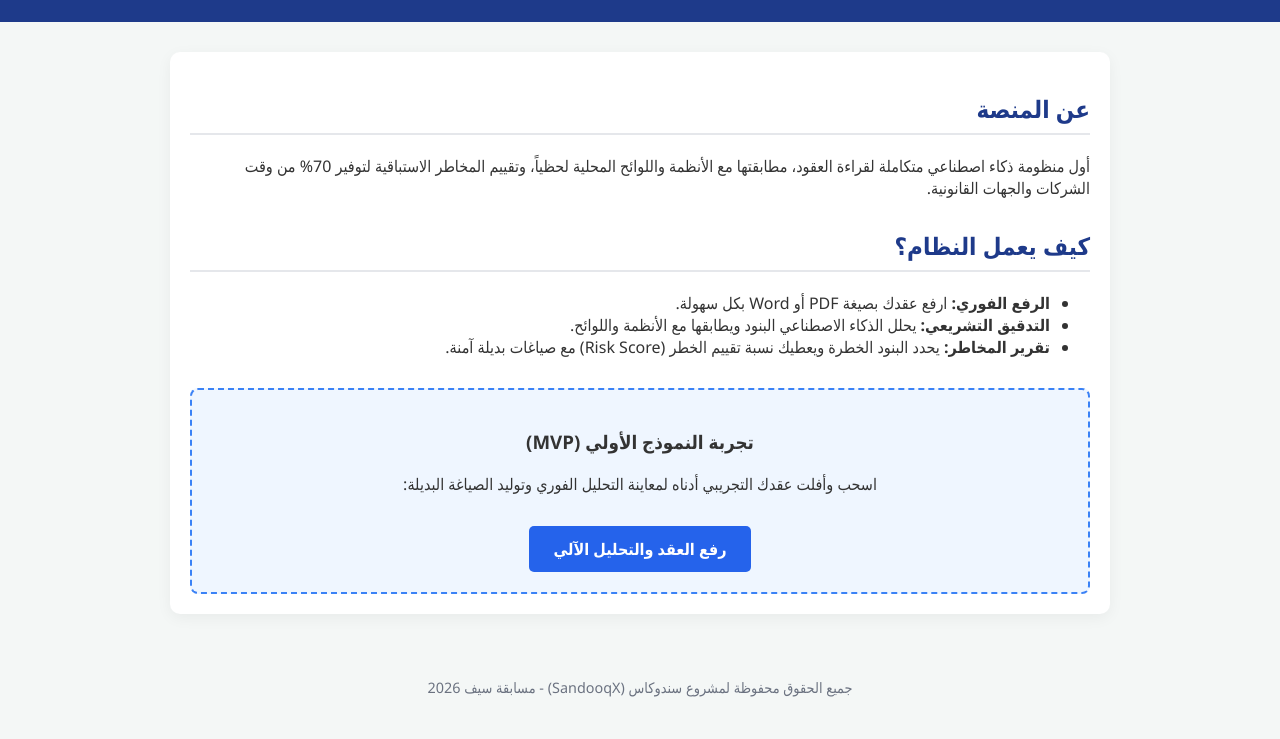
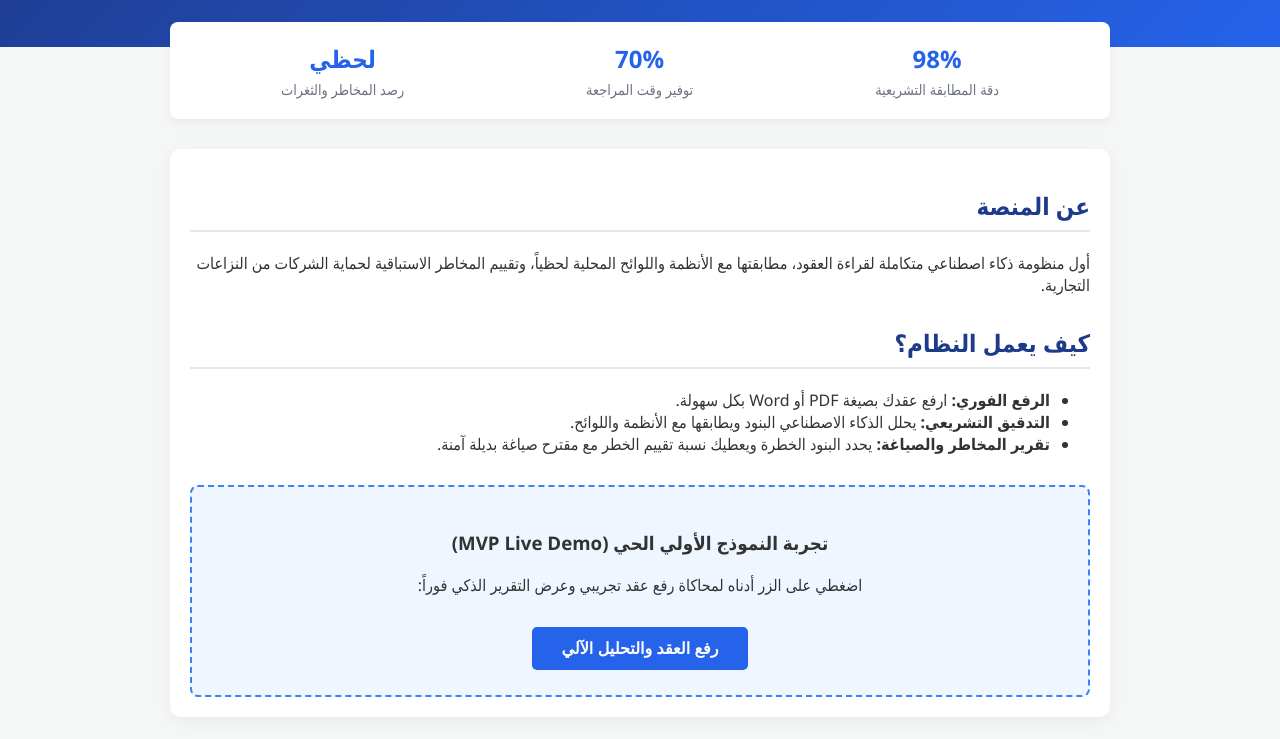
Before and after one commit to nuha734/-sandooqx-platform, a plain HTML site: page index.html in a window 1280 px wide. Shown: the part 178-917 px from the top of the page. Drawn offline with Linux system fonts and the light colour scheme.

Commit message:
Update index.html

```diff
--- a/index.html
+++ b/index.html
@@ -14,22 +14,45 @@
             text-align: right;
         }
         header {
-            background-color: #1e3a8a;
+            background: linear-gradient(135deg, #1e3a8a, #2563eb);
             color: white;
-            padding: 40px 20px;
+            padding: 50px 20px;
             text-align: center;
         }
         header h1 {
             margin: 0 0 10px 0;
-            font-size: 2.5em;
+            font-size: 2.8em;
         }
         header p {
             font-size: 1.2em;
             color: #93c5fd;
+            max-width: 700px;
+            margin: 0 auto;
+        }
+        .stats-bar {
+            display: flex;
+            justify-content: space-around;
+            background-color: #ffffff;
+            padding: 20px;
+            box-shadow: 0 4px 10px rgba(0,0,0,0.05);
+            max-width: 900px;
+            margin: -25px auto 30px auto;
+            border-radius: 8px;
+            text-align: center;
+        }
+        .stat-item h3 {
+            margin: 0;
+            color: #2563eb;
+            font-size: 1.5em;
+        }
+        .stat-item p {
+            margin: 5px 0 0 0;
+            color: #6b7280;
+            font-size: 0.9em;
         }
         .container {
             max-width: 900px;
-            margin: 30px auto;
+            margin: 0 auto 40px auto;
             padding: 20px;
             background: white;
             border-radius: 10px;
@@ -43,26 +66,47 @@
             border-bottom: 2px solid #e5e7eb;
             padding-bottom: 8px;
         }
+        .demo-box {
+            background: #eff6ff;
+            border: 2px dashed #3b82f6;
+            padding: 25px;
+            border-radius: 8px;
+            text-align: center;
+            margin-top: 20px;
+        }
         .cta-btn {
             display: inline-block;
             background-color: #2563eb;
             color: white;
-            padding: 12px 25px;
+            padding: 12px 30px;
             text-decoration: none;
             border-radius: 5px;
             font-weight: bold;
             margin-top: 15px;
+            cursor: pointer;
+            border: none;
+            font-size: 1em;
         }
         .cta-btn:hover {
             background-color: #1d4ed8;
         }
-        .demo-box {
-            background: #eff6ff;
-            border: 2px dashed #3b82f6;
+        #result-area {
+            display: none;
+            margin-top: 20px;
+            background: #fff;
+            border: 1px solid #cbd5e1;
             padding: 20px;
             border-radius: 8px;
-            text-align: center;
-            margin-top: 20px;
+            text-align: right;
+        }
+        .risk-badge {
+            background-color: #fee2e2;
+            color: #991b1b;
+            padding: 5px 10px;
+            border-radius: 4px;
+            font-weight: bold;
+            display: inline-block;
+            margin-bottom: 10px;
         }
         footer {
             text-align: center;
@@ -75,14 +119,29 @@
 <body>
 
     <header>
-        <h1>سندوكاس | SandooqX</h1>
-        <p>العدالة الوقائية الذكية: احمِ عقودك التجارية قبل أن يتحول البند إلى نزاع.</p>
+        <h1>⚖️ سندوكاس | SandooqX</h1>
+        <p>العدالة الوقائية الذكية: منظومة استباقية لتحليل العقود، مطابقتها مع التشريعات، والتنبؤ بالنزاعات قبل وقوعها.</p>
     </header>
+
+    <div class="stats-bar">
+        <div class="stat-item">
+            <h3>98%</h3>
+            <p>دقة المطابقة التشريعية</p>
+        </div>
+        <div class="stat-item">
+            <h3>70%</h3>
+            <p>توفير وقت المراجعة</p>
+        </div>
+        <div class="stat-item">
+            <h3>لحظي</h3>
+            <p>رصد المخاطر والثغرات</p>
+        </div>
+    </div>
 
     <div class="container">
         <div class="section">
             <h2>عن المنصة</h2>
-            <p>أول منظومة ذكاء اصطناعي متكاملة لقراءة العقود، مطابقتها مع الأنظمة واللوائح المحلية لحظياً، وتقييم المخاطر الاستباقية لتوفير 70% من وقت الشركات والجهات القانونية.</p>
+            <p>أول منظومة ذكاء اصطناعي متكاملة لقراءة العقود، مطابقتها مع الأنظمة واللوائح المحلية لحظياً، وتقييم المخاطر الاستباقية لحماية الشركات من النزاعات التجارية.</p>
         </div>
 
         <div class="section">
@@ -90,14 +149,21 @@
             <ul>
                 <li><strong>الرفع الفوري:</strong> ارفع عقدك بصيغة PDF أو Word بكل سهولة.</li>
                 <li><strong>التدقيق التشريعي:</strong> يحلل الذكاء الاصطناعي البنود ويطابقها مع الأنظمة واللوائح.</li>
-                <li><strong>تقرير المخاطر:</strong> يحدد البنود الخطرة ويعطيك نسبة تقييم الخطر (Risk Score) مع صياغات بديلة آمنة.</li>
+                <li><strong>تقرير المخاطر والصياغة:</strong> يحدد البنود الخطرة ويعطيك نسبة تقييم الخطر مع مقترح صياغة بديلة آمنة.</li>
             </ul>
         </div>
 
         <div class="demo-box">
-            <h3>تجربة النموذج الأولي (MVP)</h3>
-            <p>اسحب وأفلت عقدك التجريبي أدناه لمعاينة التحليل الفوري وتوليد الصياغة البديلة:</p>
-            <a href="#" class="cta-btn" onclick="alert('أهلاً بك! هذا نموذج تجريبي تفاعلي لمنصة سندوكاس.'); return false;">رفع العقد والتحليل الآلي</a>
+            <h3>تجربة النموذج الأولي الحي (MVP Live Demo)</h3>
+            <p>اضغطي على الزر أدناه لمحاكاة رفع عقد تجريبي وعرض التقرير الذكي فوراً:</p>
+            <button class="cta-btn" onclick="runDemo()">رفع العقد والتحليل الآلي</button>
+
+            <div id="result-area">
+                <span class="risk-badge">⚠️ نسبة الخطر المرصودة: عالي (78%)</span>
+                <p><strong>البند المخالف:</strong> بند الشرط الجزائي ومهلة التسليم (البند رقم 4).</p>
+                <p><strong>السبب النظامي:</strong> مخالف لضوابط القوة القاهرة ويفتقر للتوازن العقدي.</p>
+                <p><strong>✨ الصياغة البديلة المقترحة من المنصة:</strong> <em>"يُعفى الطرف المتضرر من الالتزام في حال ظهور ظروف قاهرة طارئة بعد إشعار الطرف الآخر كتابياً خلال مدة أقصاها 7 أيام..."</em></p>
+            </div>
         </div>
     </div>
 
@@ -105,5 +171,13 @@
         <p>جميع الحقوق محفوظة لمشروع سندوكاس (SandooqX) - مسابقة سيف 2026</p>
     </footer>
 
+    <script>
+        function runDemo() {
+            const resultArea = document.getElementById('result-area');
+            resultArea.style.display = 'block';
+            resultArea.scrollIntoView({ behavior: 'smooth' });
+        }
+    </script>
+
 </body>
 </html>
```
